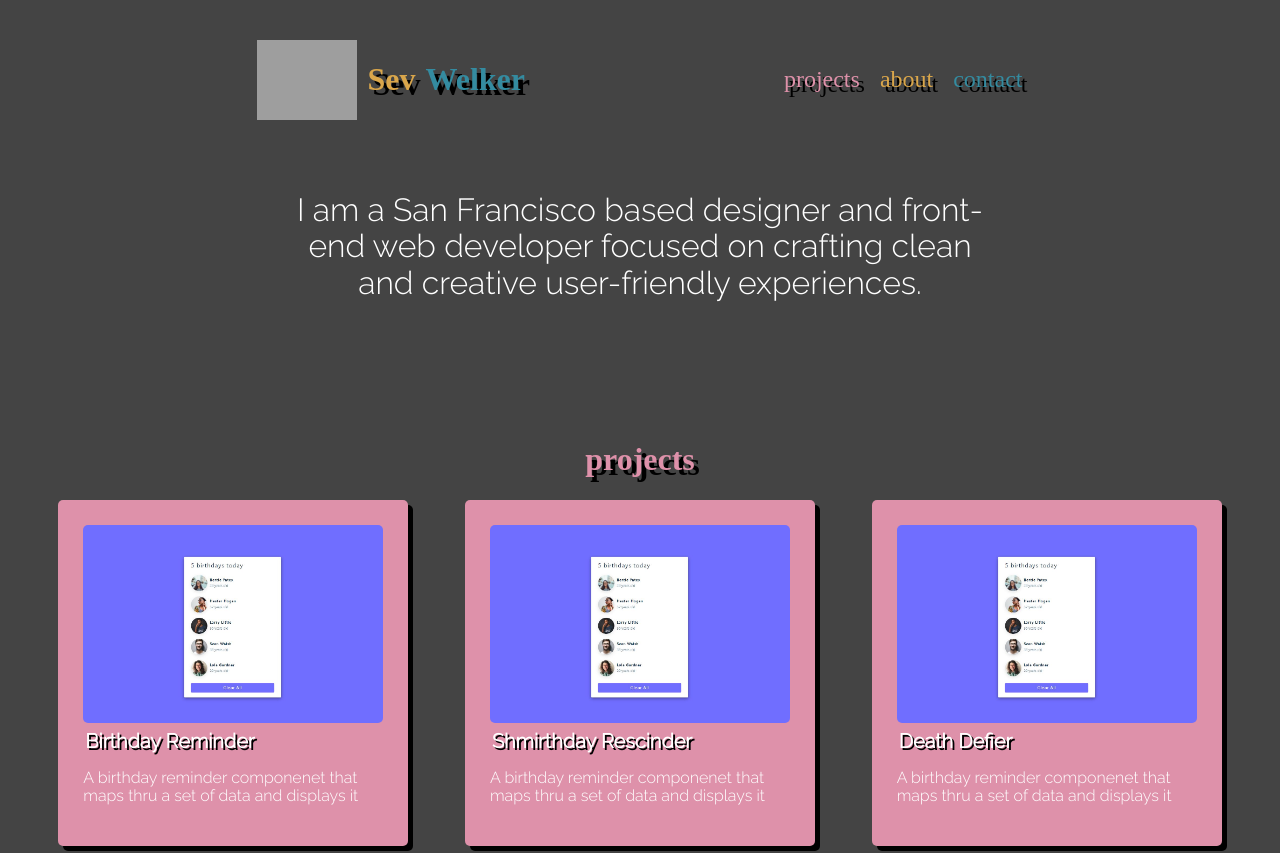
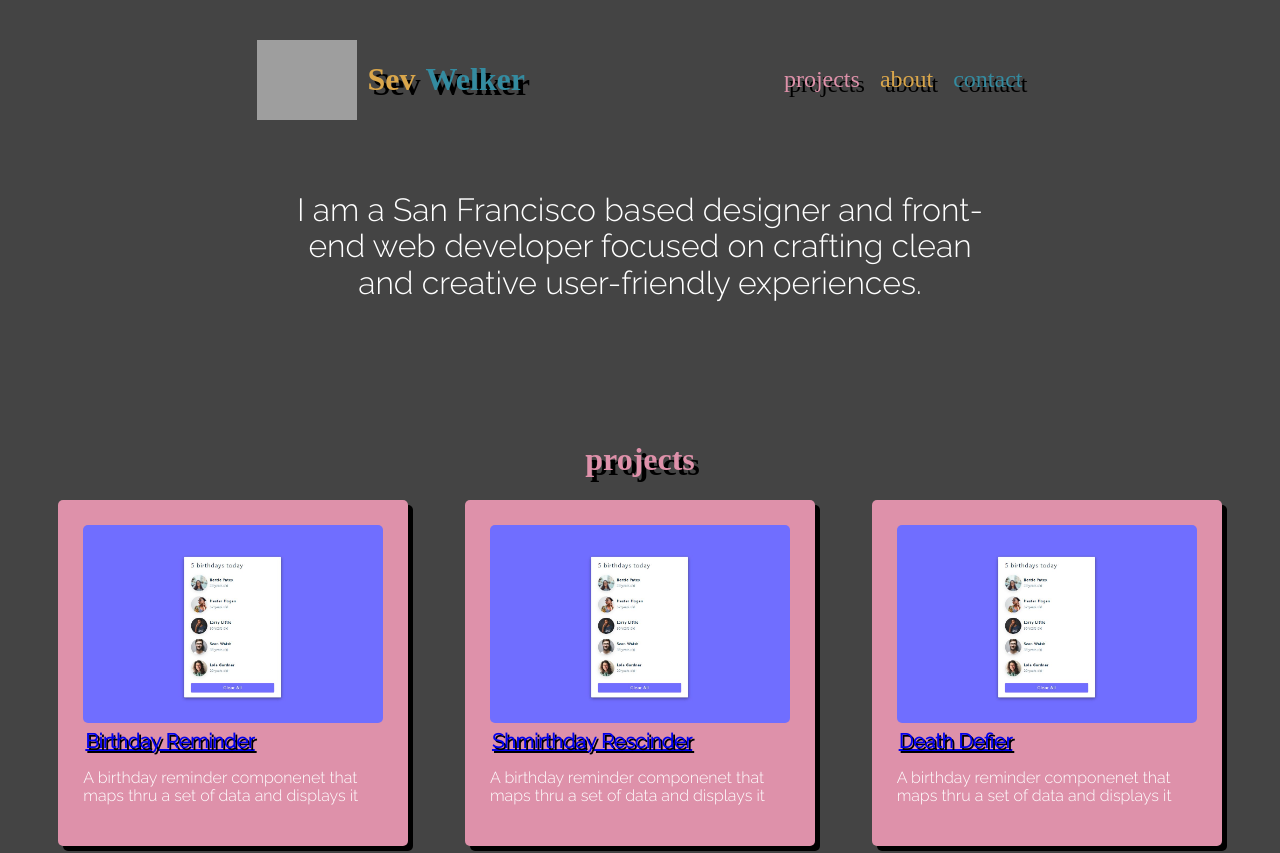
Before and after one commit to sevrinn/portfolio-2022, a React (Create React App) app: page / in a window 1280 px wide. Shown: the top 853 px of the page. Built offline with nearby package versions, Linux system fonts and the light colour scheme; grey boxes are pictures that could not be loaded; a web font is replaced by a local one.

Commit message:
got react router working. link changes needed

```diff
--- a/src/components/Projects.js
+++ b/src/components/Projects.js
@@ -1,4 +1,5 @@
 import React, { useState } from 'react'
+import { Link } from 'react-router-dom'
 import projectData from '../projectData'
 
 const Projects = () => {
@@ -9,12 +10,15 @@ const Projects = () => {
       <h1 className='project-title'>projects</h1>
       <div className='projects-container'>
         {projects.map((project) => {
-          const { id, title, img, desc } = project
+          const { id, url, title, img, desc } = project
           return (
             <article key={id} className='project'>
               <img src={img} alt={title} />
               <div className='project-copy'>
-                <h4>{title}</h4>
+                <h4>
+                  <Link to={url}>{title}</Link>
+                </h4>
+
                 <p>{desc}</p>
               </div>
             </article>
--- a/src/index.js
+++ b/src/index.js
@@ -1,17 +1,18 @@
-import React from 'react';
-import ReactDOM from 'react-dom';
-import './index.css';
-import App from './App';
-import reportWebVitals from './reportWebVitals';
+import React from 'react'
+import ReactDOM from 'react-dom'
+import { BrowserRouter, Routes, Route } from 'react-router-dom'
+import './index.css'
+import App from './App'
+import BirthdayReminder from './projects/BirthdayReminder'
 
 ReactDOM.render(
   <React.StrictMode>
-    <App />
+    <BrowserRouter>
+      <Routes>
+        <Route path='/' element={<App />} />
+        <Route exact path='/birthday-reminder' element={<BirthdayReminder />} />
+      </Routes>
+    </BrowserRouter>
   </React.StrictMode>,
   document.getElementById('root')
-);
-
-// If you want to start measuring performance in your app, pass a function
-// to log results (for example: reportWebVitals(console.log))
-// or send to an analytics endpoint. Learn more: https://bit.ly/CRA-vitals
-reportWebVitals();
+)
--- a/src/projectData.js
+++ b/src/projectData.js
@@ -1,36 +1,42 @@
 const projects = [
   {
     id: 1,
+    url: '/birthday-reminder',
     title: 'Birthday Reminder',
     img: require('./images/project-img/birthday-reminder.JPG'),
     desc: 'A birthday reminder componenet that maps thru a set of data and displays it',
   },
   {
     id: 2,
+    url: '/birthday-reminder',
     title: 'Shmirthday Rescinder',
     img: require('./images/project-img/birthday-reminder.JPG'),
     desc: 'A birthday reminder componenet that maps thru a set of data and displays it',
   },
   {
     id: 3,
+    url: '/birthday-reminder',
     title: 'Death Defier',
     img: require('./images/project-img/birthday-reminder.JPG'),
     desc: 'A birthday reminder componenet that maps thru a set of data and displays it',
   },
   {
     id: 4,
+    url: '/birthday-reminder',
     title: 'Birthday Reminder',
     img: require('./images/project-img/birthday-reminder.JPG'),
     desc: 'A birthday reminder componenet that maps thru a set of data and displays it',
   },
   {
     id: 5,
+    url: '/birthday-reminder',
     title: 'Shmirthday Rescinder',
     img: require('./images/project-img/birthday-reminder.JPG'),
     desc: 'A birthday reminder componenet that maps thru a set of data and displays it',
   },
   {
     id: 6,
+    url: '/birthday-reminder',
     title: 'Death Defier',
     img: require('./images/project-img/birthday-reminder.JPG'),
     desc: 'A birthday reminder componenet that maps thru a set of data and displays it',
```
Also changed, not shown: src/projectsData.js (deleted, +0 -10 lines).
